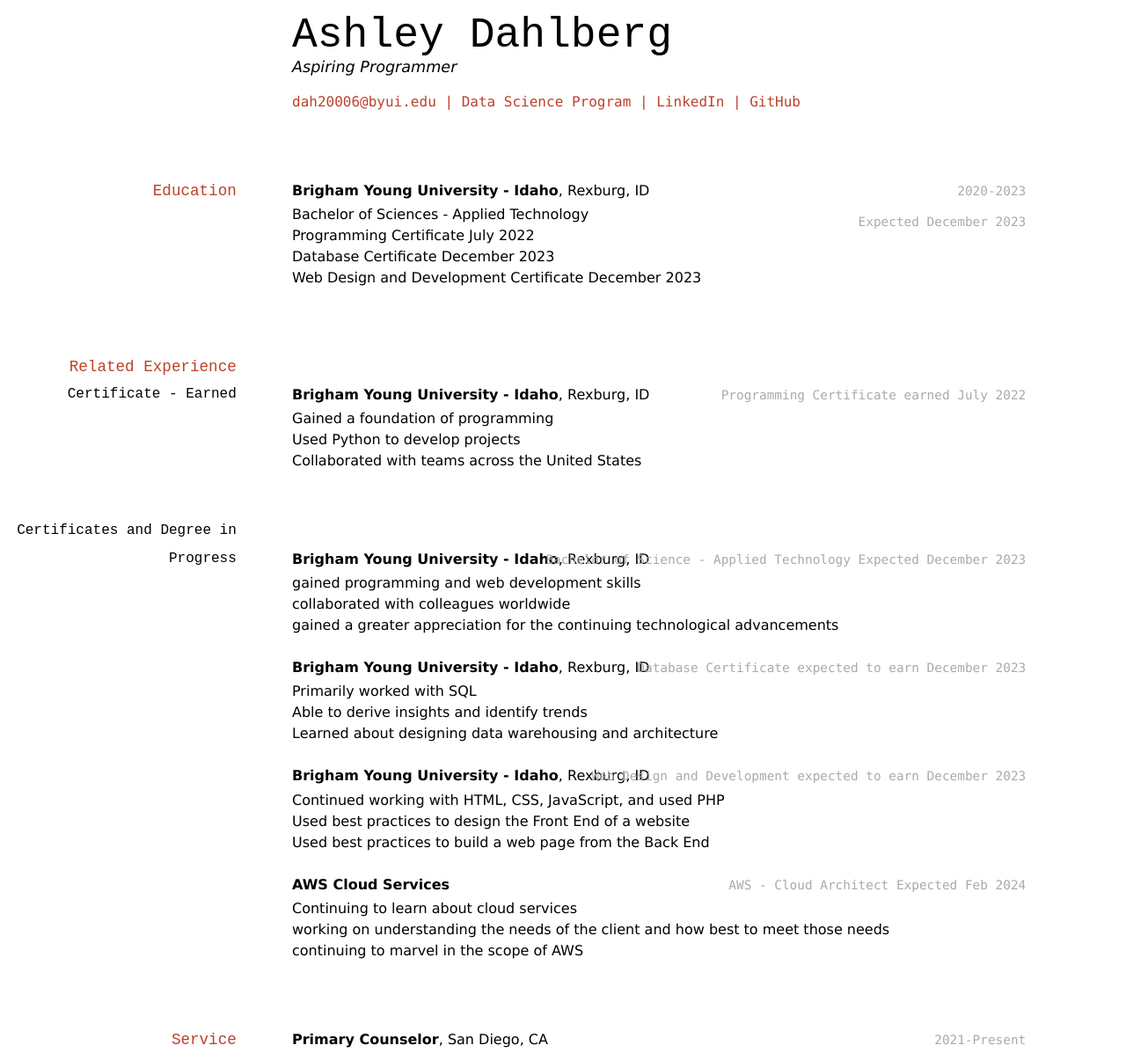
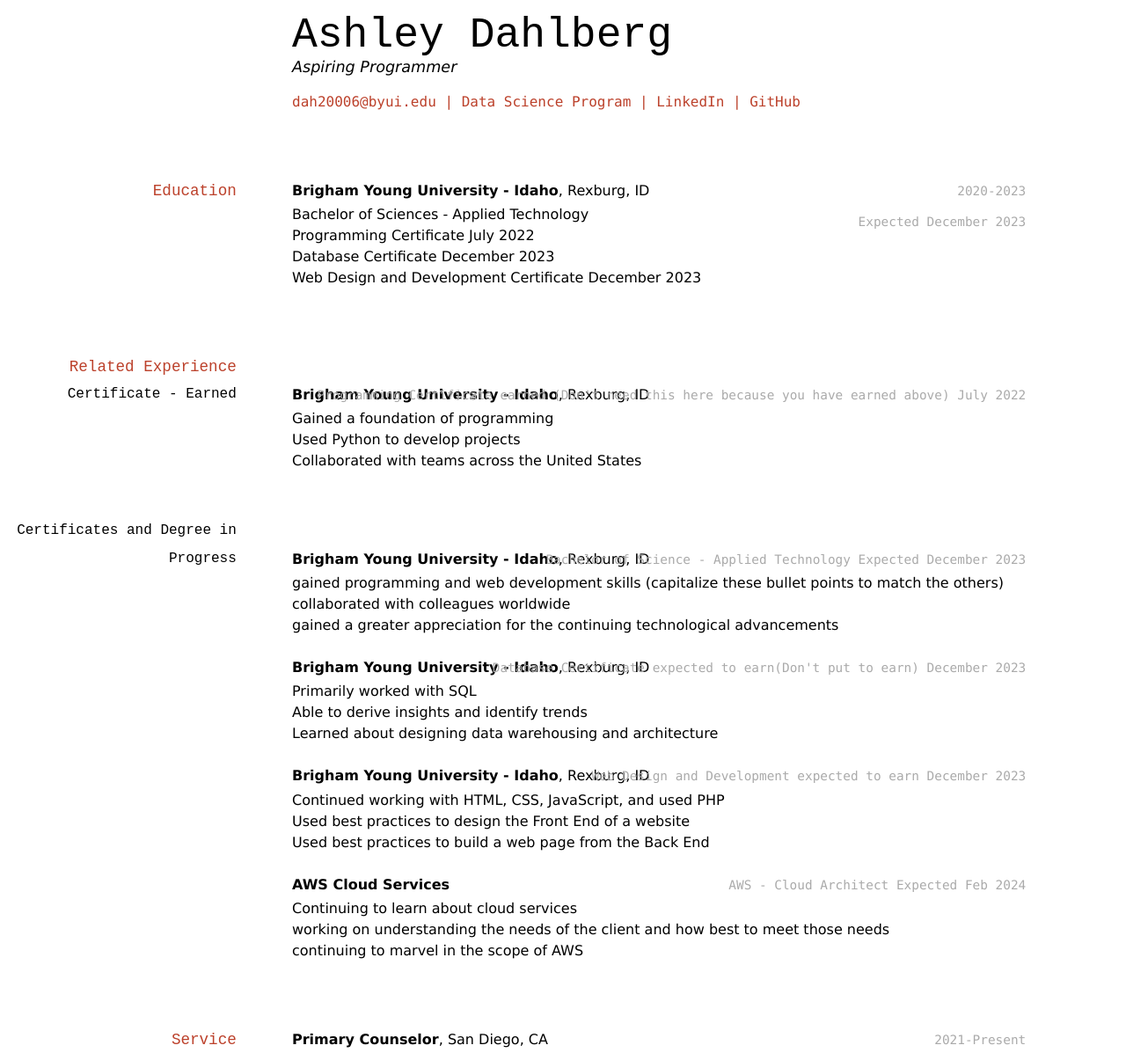
Before and after one commit to byuids-resumes/Dahlberg-Resume, a Jekyll site: the page built from docs/index.md, in a window 1280 px wide. Shown: the whole page at 88% size. Built offline with Jekyll 4.4.1, drawn with Linux system fonts in a browser that asks for light colours.

Commit message:
Update index.md
I put in parenthesis the changes I would suggest. You need to make sure all your bullet points are capitalized. I would also get rid of "earned" or "expected to earn" because the bolded words above explain that you either have received them or will soon. Hope that helps! Great job!

```diff
--- a/docs/index.md
+++ b/docs/index.md
@@ -31,7 +31,7 @@ __Brigham Young University - Idaho__, Rexburg, ID
 
 ### Certificate - Earned
 
-`Programming Certificate earned July 2022`
+`Programming Certificate earned (Don't need this here because you have earned above) July 2022`
 __Brigham Young University - Idaho__, Rexburg, ID
 
 - Gained a foundation of programming
@@ -43,11 +43,11 @@ __Brigham Young University - Idaho__, Rexburg, ID
 `Bachelor of Science - Applied Technology Expected December 2023`
 __Brigham Young University - Idaho__, Rexburg, ID
 
-- gained programming and web development skills
+- gained programming and web development skills (capitalize these bullet points to match the others)
 - collaborated with colleagues worldwide
 - gained a greater appreciation for the continuing technological advancements
 
-`Database Certificate expected to earn December 2023`
+`Database Certificate expected to earn(Don't put to earn) December 2023`
 __Brigham Young University - Idaho__, Rexburg, ID
 
 - Primarily worked with SQL
```
